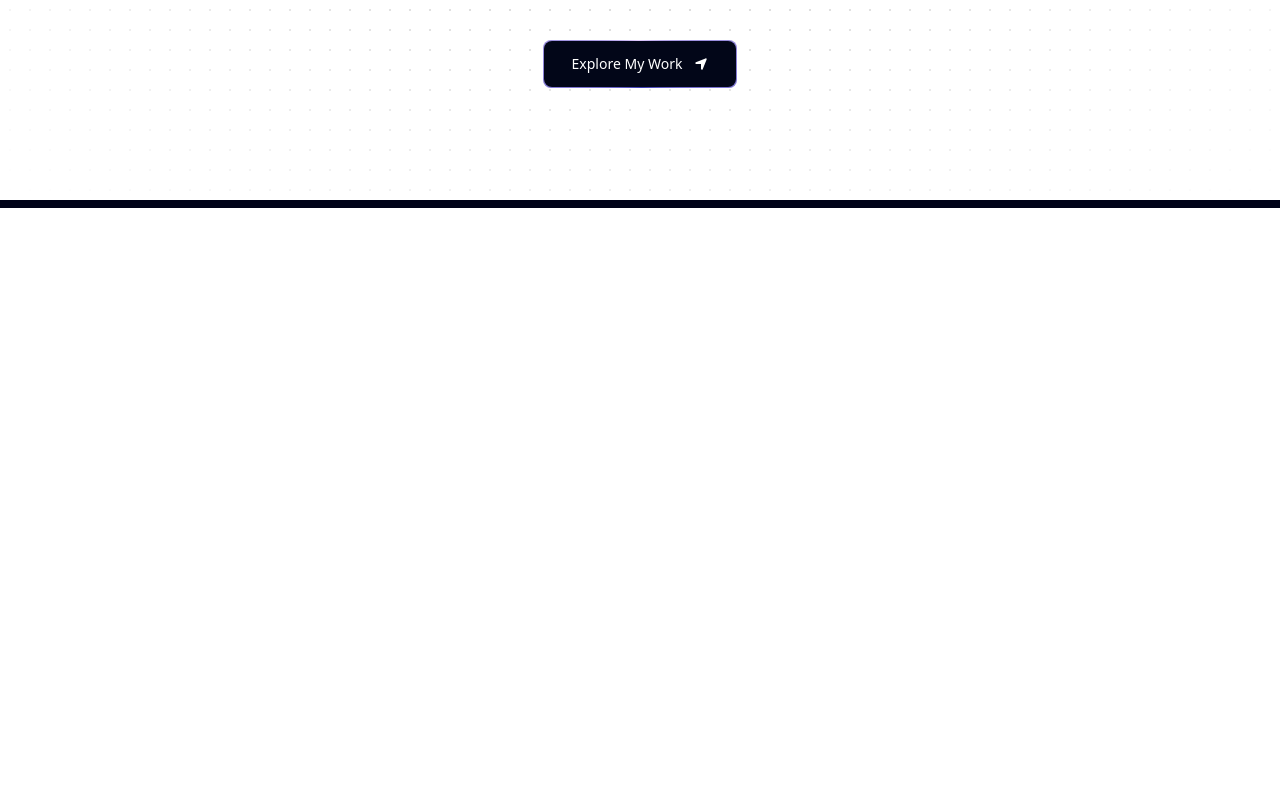
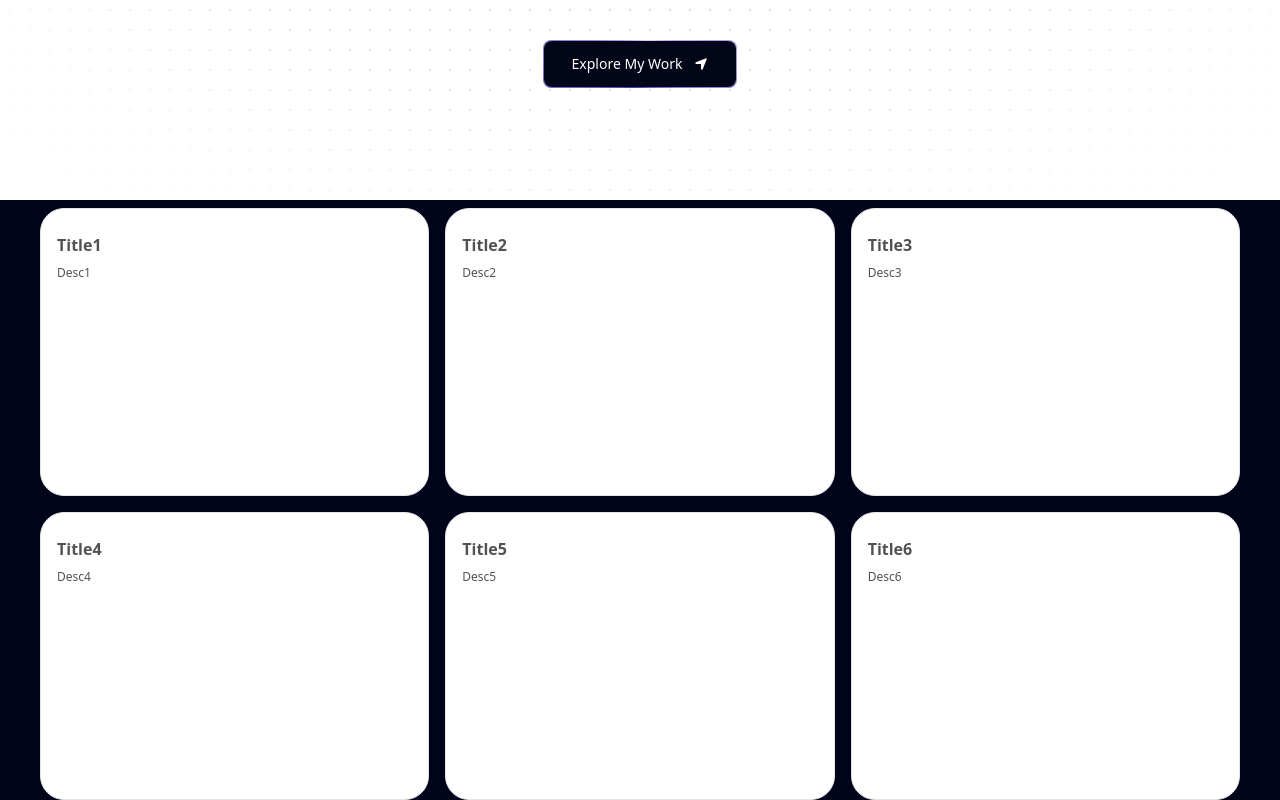
Before and after one commit to Osikoya17/portfolio_1, a Next.js app: page / in a window 1280 px wide. Shown: the part 600-1400 px from the top of the page. Before the commit the page ends 808 px from the top, so only its background shows below. Built offline with nearby package versions, Linux system fonts and the light colour scheme.

Commit message:
chore:add a bento grid

```diff
--- a/app/page.tsx
+++ b/app/page.tsx
@@ -1,15 +1,18 @@
 import Hero from "@/components/Hero";
 import { FloatingNav } from "@/components/ui/FloatingNav";
+import Grid from "@/components/ui/Grid";
+import { FaHome } from "react-icons/fa";
 
 export default function Home() {
   return (
     <main className="relative bg-black-100 flex justify-center items-center flex-col overflow-hidden mx-auto sm:px-10 px-5">
       <div className="max-w-7xl w-full">
-        <FloatingNav
+        {/* <FloatingNav
           navItems={[
             {
               name: "Home",
               link: "#home",
+              icon: <FaHome/>
             },
             {
               name: "About",
@@ -25,8 +28,9 @@
             },
           ]}
           className="hidden md:flex"
-        />
+        /> */}
         <Hero />
+        <Grid/>
       </div>
     </main>
   );
--- /dev/null
+++ b/components/ui/BentoGrid.tsx
@@ -0,0 +1,56 @@
+import { cn } from "@/utils/cn";
+
+export const BentoGrid = ({
+  className,
+  children,
+}: {
+  className?: string;
+  children?: React.ReactNode;
+}) => {
+  return (
+    <div
+      className={cn(
+        "mx-auto grid max-w-7xl grid-cols-1 gap-4 md:auto-rows-[18rem] md:grid-cols-3",
+        className,
+      )}
+    >
+      {children}
+    </div>
+  );
+};
+
+export const BentoGridItem = ({
+  className,
+  title,
+  description,
+  header,
+  icon,
+  id,
+}: {
+  className?: string;
+  title?: string | React.ReactNode;
+  description?: string | React.ReactNode;
+  header?: React.ReactNode;
+  icon?: React.ReactNode;
+  id: string | number;
+}) => {
+  return (
+    <div
+      className={cn(
+        "group/bento relative shadow-input row-span-1 flex flex-col justify-between space-y-4 rounded-3xl border border-neutral-200 bg-white p-4 transition duration-200 hover:shadow-xl dark:border-white/[0.2] dark:bg-black dark:shadow-none",
+        className,
+      )}
+    >
+      {header}
+      <div className="transition duration-200 group-hover/bento:translate-x-2">
+        {icon}
+        <div className="mt-2 mb-2 font-sans font-bold text-neutral-600 dark:text-neutral-200">
+          {title}
+        </div>
+        <div className="font-sans text-xs font-normal text-neutral-600 dark:text-neutral-300">
+          {description}
+        </div>
+      </div>
+    </div>
+  );
+};
--- /dev/null
+++ b/components/ui/Grid.tsx
@@ -0,0 +1,23 @@
+import { BentoGrid, BentoGridItem } from './BentoGrid'
+import { gridItems } from '@/data'
+
+const Grid = () => {
+  return (
+    <section id='about'>
+        <BentoGrid>
+            {gridItems.map((item) => (
+                <BentoGridItem
+                    id = {item.id}
+                    key={item.id}
+                    title={item.title}
+                    description={item.description}
+                />
+            ))}
+        </BentoGrid>
+
+
+    </section>
+  )
+}
+
+export default Grid
--- /dev/null
+++ b/data/index.ts
@@ -0,0 +1,13 @@
+export const gridItems = [{
+    title: 'Title1', description:'Desc1', id: 1
+},{
+    title: 'Title2', description:'Desc2', id: 2
+},{
+    title: 'Title3', description:'Desc3', id: 3
+},{
+    title: 'Title4', description:'Desc4', id: 4
+},{
+    title: 'Title5', description:'Desc5', id: 5
+},{
+    title: 'Title6', description:'Desc6', id: 6
+}]
```
